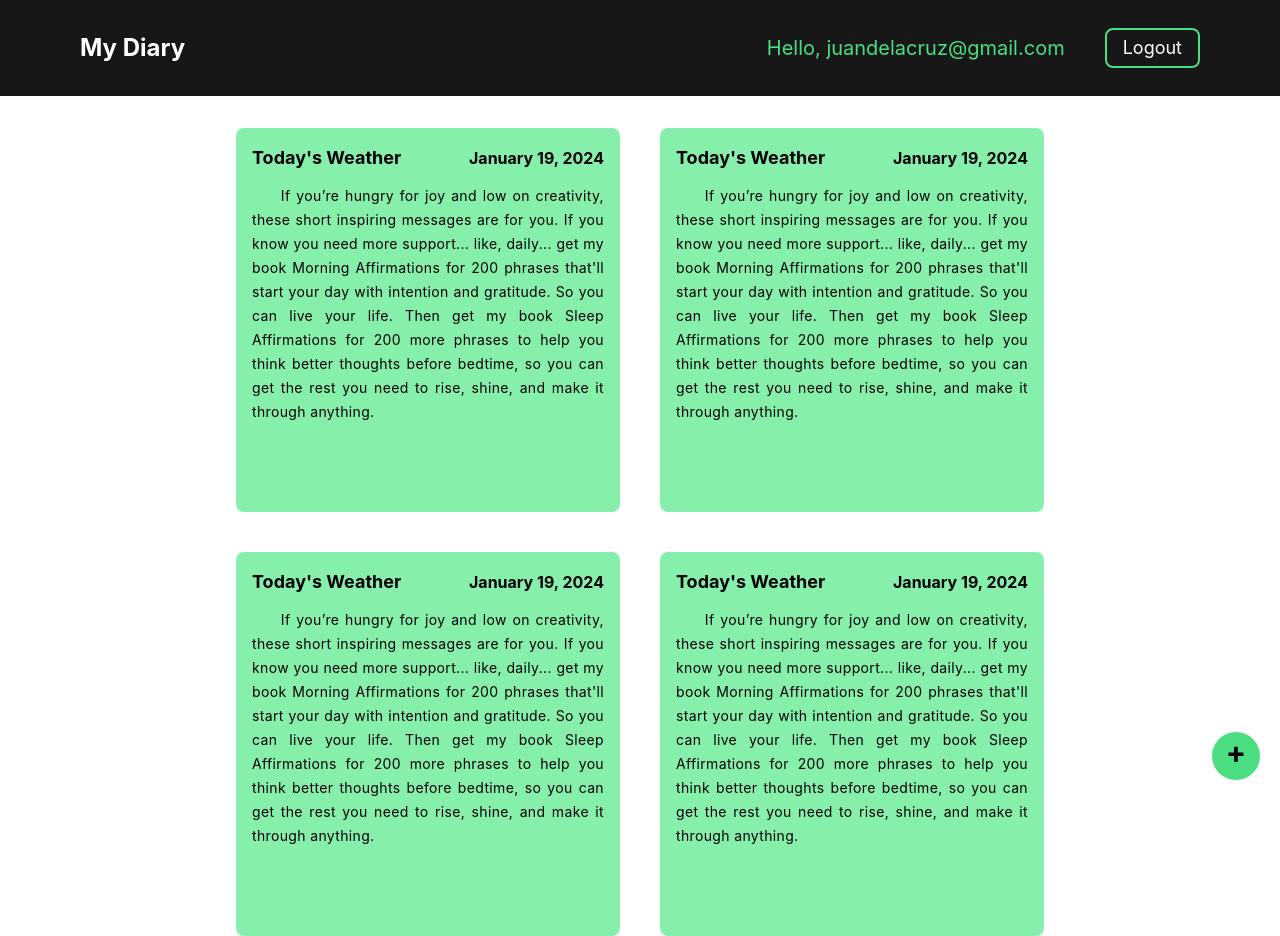
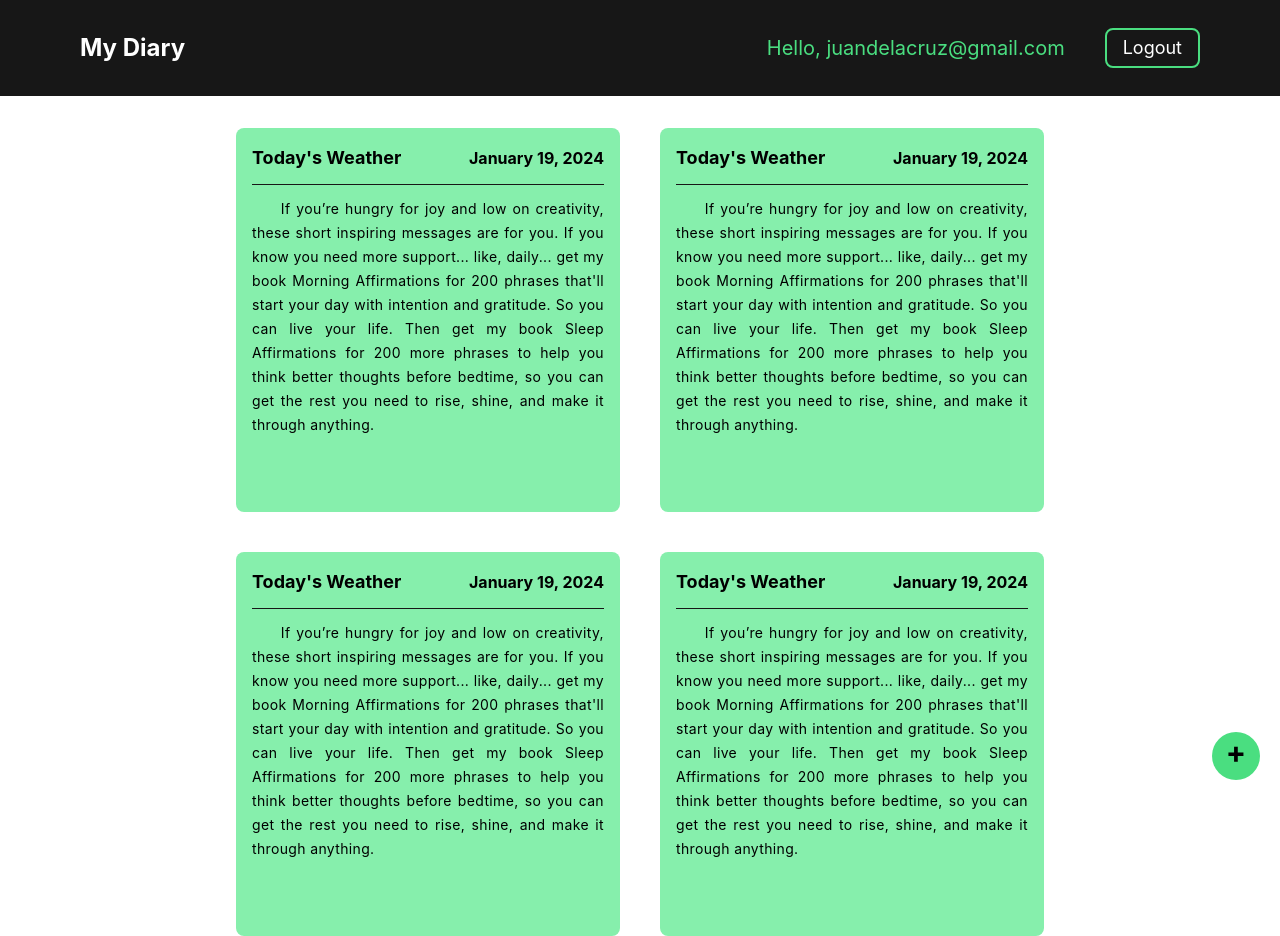
Before and after one commit to RomwelFeliciano/diary-app, a React (Create React App) app in the folder frontend/: page / in a window 1280 px wide. Built offline with nearby package versions, Linux system fonts and the light colour scheme.

Commit message:
NoteItem: Add HR Tag

```diff
--- a/frontend/src/components/NoteItem.js
+++ b/frontend/src/components/NoteItem.js
@@ -7,6 +7,7 @@ const NoteItem = () => {
         <h1 className="text-lg font-bold">Today's Weather</h1>
         <h2 className="text-md font-bold">January 19, 2024</h2>
       </div>
+      <hr className="mb-3 border-neutral-900" />
       <p className="text-justify text-sm leading-6 tracking-wide">
         &nbsp;&nbsp;&nbsp;&nbsp; If you’re hungry for joy and low on creativity,
         these short inspiring messages are for you. If you know you need more
```
